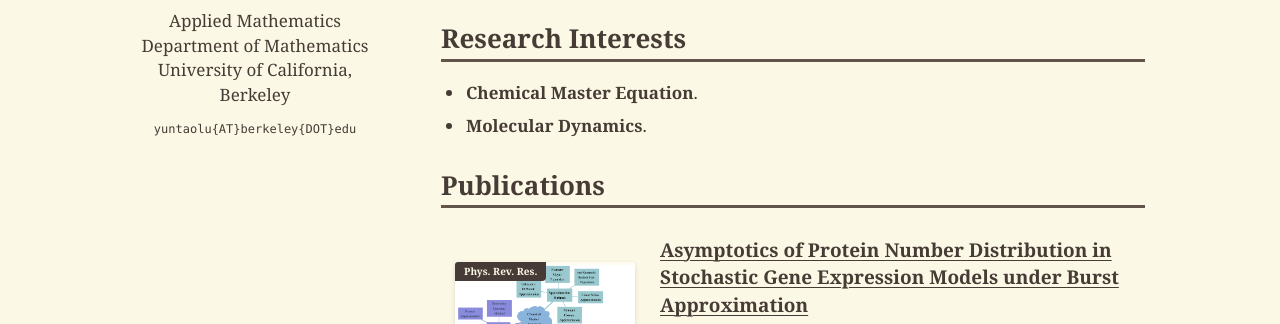
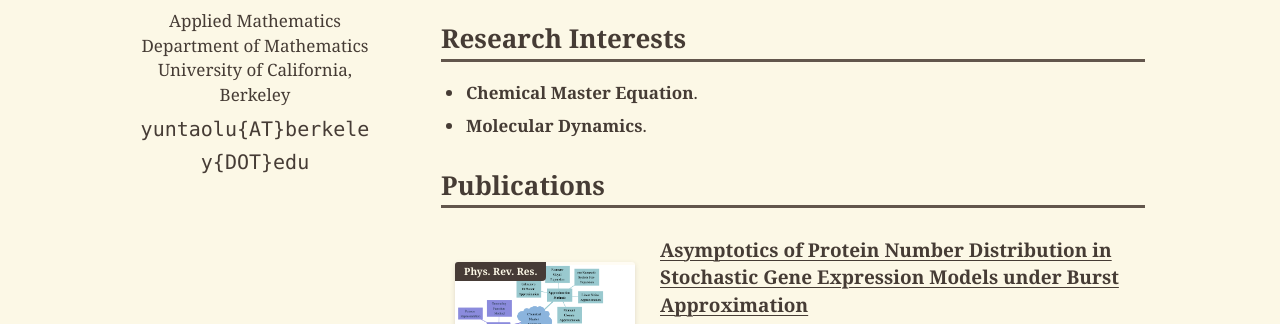
Before and after one commit to yuntao2022/yuntao2022.github.io, a plain HTML site: page index.html in a window 1280 px wide. Shown: the part 428-752 px from the top of the page. Drawn offline with Linux system fonts and the light colour scheme.

Commit message:
Update styles.css

```diff
--- a/styles.css
+++ b/styles.css
@@ -193,7 +193,7 @@ p {
 
 .email {
   font-family: ui-monospace, SFMono-Regular, Consolas, monospace;
-  font-size: 12px;
+  font-size: 20px;
   text-decoration: none;
   overflow-wrap: anywhere;
 }
```
